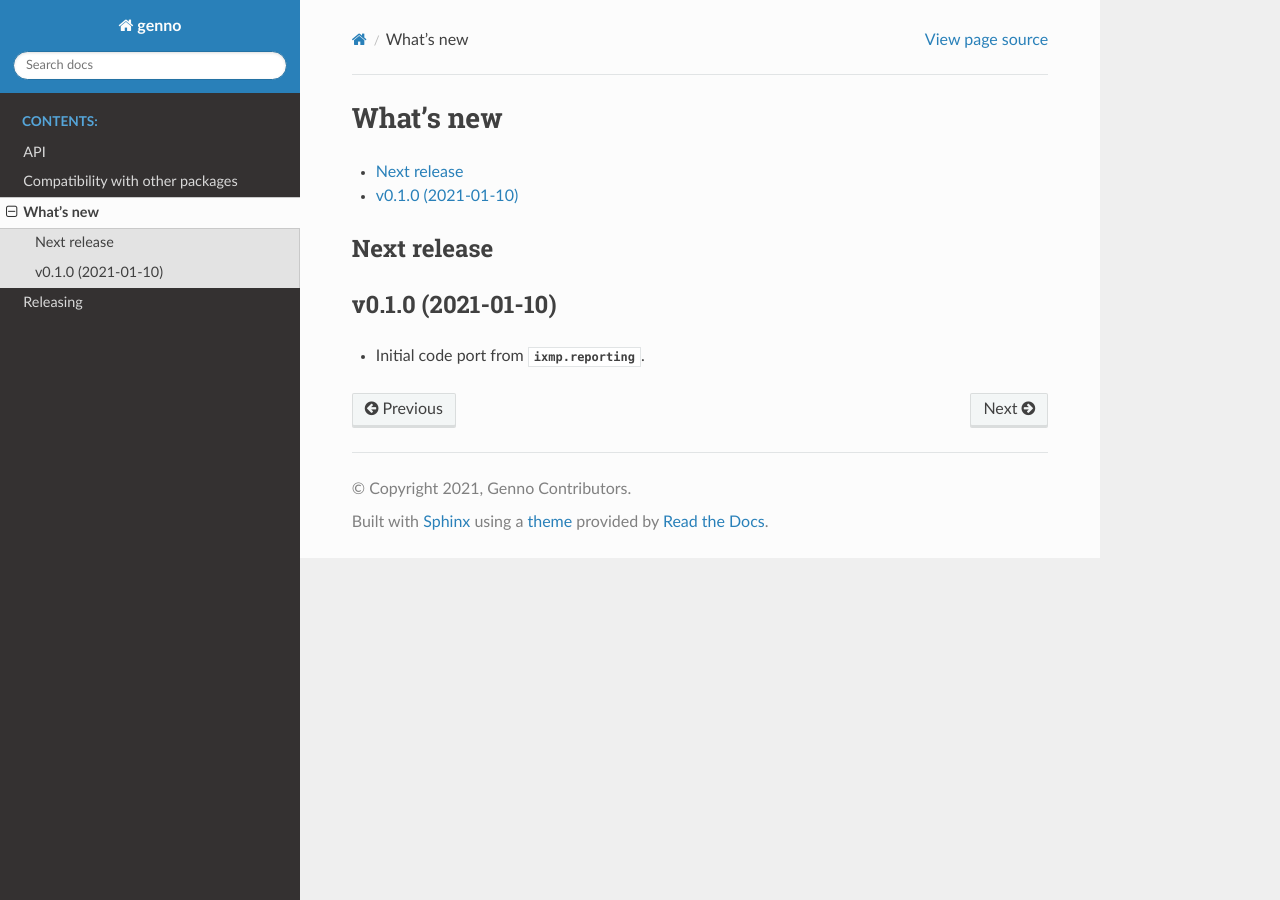
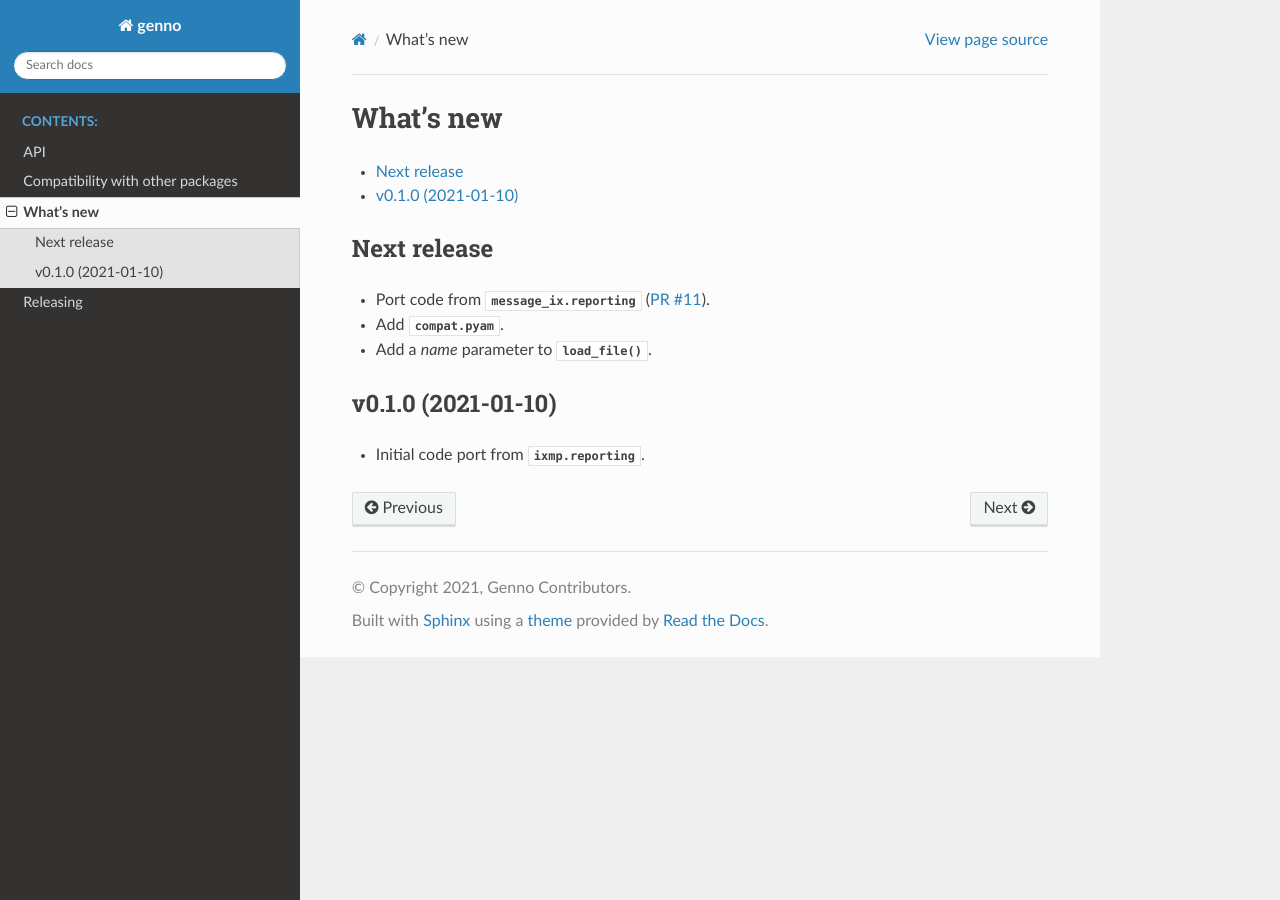
Before and after one commit to khaeru/genno, a Sphinx documentation site: the page built from doc/whatsnew.rst, in a window 1280 px wide. Built offline with Sphinx 7.4.7 and the Read the Docs theme 2.0.0, drawn with Linux system fonts in a browser that asks for light colours.

Commit message:
Add #11 to whatsnew.rst

```diff
--- a/doc/whatsnew.rst
+++ b/doc/whatsnew.rst
@@ -9,6 +9,10 @@ What's new
 Next release
 ============
 
+- Port code from :mod:`message_ix.reporting` (:pull:`11`).
+- Add :mod:`.compat.pyam`.
+- Add a `name` parameter to :func:`.load_file`.
+
 v0.1.0 (2021-01-10)
 ===================
 
```
